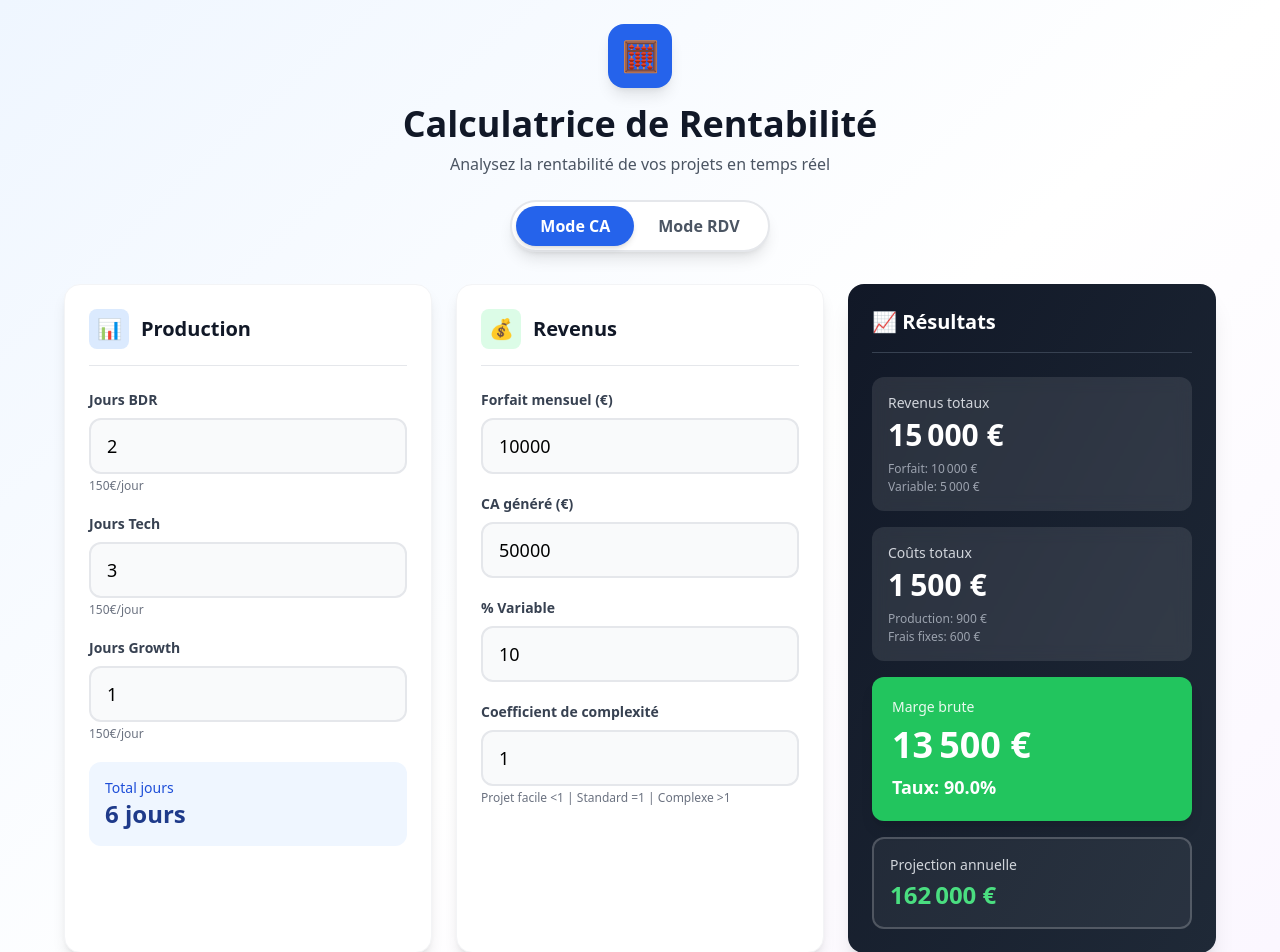
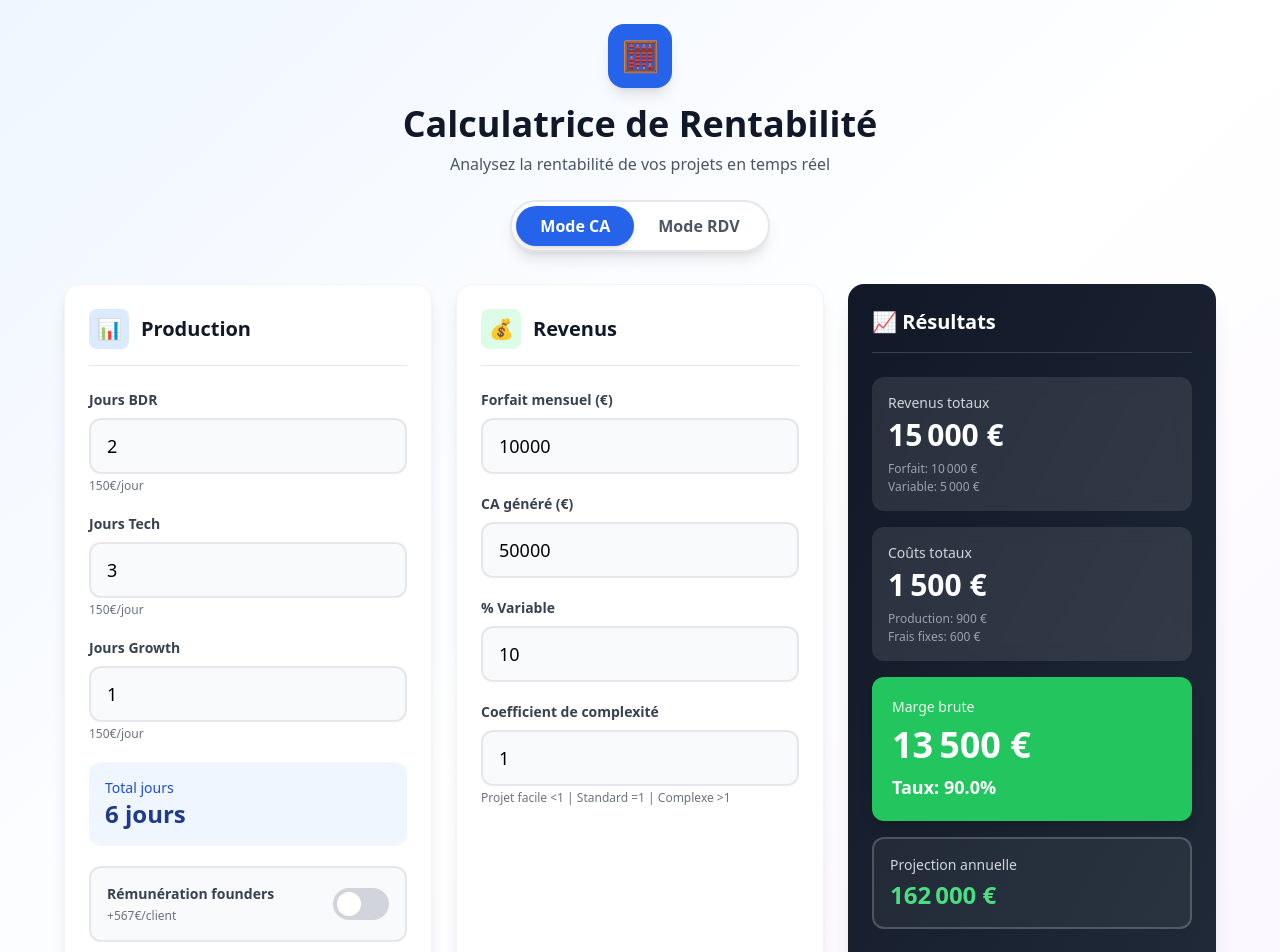
Before and after one commit to thomasbourhis/calcurenta, a React (Vite) app: page / in a window 1280 px wide. Shown: the top 952 px of the page. Built offline with nearby package versions, Linux system fonts and the light colour scheme.

Commit message:
Update App.jsx

```diff
--- a/src/App.jsx
+++ b/src/App.jsx
@@ -5,6 +5,7 @@ export default function App() {
   const [joursBDR, setJoursBDR] = useState(2);
   const [joursTech, setJoursTech] = useState(3);
   const [joursGrowth, setJoursGrowth] = useState(1);
+  const [remunerationFounders, setRemunerationFounders] = useState(false);
   const [forfaitMensuel, setForfaitMensuel] = useState(10000);
 
   // Mode CA
@@ -21,9 +22,12 @@ export default function App() {
   const COUT_TECH = 150;
   const COUT_GROWTH = 150;
   const FRAIS_FIXES_PAR_CLIENT = 600;
+  const REMUNERATION_FOUNDERS_TOTAL = 8500;
+  const REMUNERATION_FOUNDERS_PAR_CLIENT = REMUNERATION_FOUNDERS_TOTAL / 15;
 
   const coutsProduction = (joursBDR * COUT_BDR) + (joursTech * COUT_TECH) + (joursGrowth * COUT_GROWTH);
-  const coutsTotal = coutsProduction + FRAIS_FIXES_PAR_CLIENT;
+  const fraisFixesClient = FRAIS_FIXES_PAR_CLIENT + (remunerationFounders ? REMUNERATION_FOUNDERS_PAR_CLIENT : 0);
+  const coutsTotal = coutsProduction + fraisFixesClient;
 
   // Calcul du variable selon le mode
   const variable = mode === 'CA'
@@ -138,6 +142,32 @@ export default function App() {
               <div className="bg-blue-50 rounded-xl p-4 mt-4">
                 <div className="text-sm text-blue-700 font-medium">Total jours</div>
                 <div className="text-2xl font-bold text-blue-900">{joursBDR + joursTech + joursGrowth} jours</div>
+              </div>
+
+              <div className="bg-gray-50 rounded-xl p-4 border-2 border-gray-200">
+                <div className="flex items-center justify-between">
+                  <div>
+                    <div className="text-sm font-semibold text-gray-700">Rémunération founders</div>
+                    <div className="text-xs text-gray-500 mt-1">+{REMUNERATION_FOUNDERS_PAR_CLIENT.toFixed(0)}€/client</div>
+                  </div>
+                  <button
+                    onClick={() => setRemunerationFounders(!remunerationFounders)}
+                    className={`relative inline-flex h-8 w-14 items-center rounded-full transition-colors ${
+                      remunerationFounders ? 'bg-blue-600' : 'bg-gray-300'
+                    }`}
+                  >
+                    <span
+                      className={`inline-block h-6 w-6 transform rounded-full bg-white transition-transform ${
+                        remunerationFounders ? 'translate-x-7' : 'translate-x-1'
+                      }`}
+                    />
+                  </button>
+                </div>
+                {remunerationFounders && (
+                  <div className="text-xs text-gray-600 mt-2">
+                    8 500€/mois répartis sur 15 clients
+                  </div>
+                )}
               </div>
             </div>
           </div>
@@ -278,7 +308,10 @@ export default function App() {
                 <div className="text-3xl font-bold mb-2">{coutsTotal.toLocaleString('fr-FR')} €</div>
                 <div className="text-xs text-gray-400 space-y-0.5">
                   <div>Production: {coutsProduction.toLocaleString('fr-FR')} €</div>
-                  <div>Frais fixes: 600 €</div>
+                  <div>Frais fixes: {FRAIS_FIXES_PAR_CLIENT} €</div>
+                  {remunerationFounders && (
+                    <div>Rémunération founders: {REMUNERATION_FOUNDERS_PAR_CLIENT.toFixed(0)} €</div>
+                  )}
                 </div>
               </div>
 
@@ -307,6 +340,9 @@ export default function App() {
               <div className="text-sm text-amber-800 space-y-1">
                 <div>• Coût journalier BDR: {COUT_BDR}€ | Tech: {COUT_TECH}€ | Growth: {COUT_GROWTH}€</div>
                 <div>• Frais fixes mensuels: 6000€ répartis sur 10 clients = 600€/client</div>
+                {remunerationFounders && (
+                  <div>• Rémunération founders: 8 500€/mois répartis sur 15 clients = {REMUNERATION_FOUNDERS_PAR_CLIENT.toFixed(0)}€/client</div>
+                )}
                 <div>• Seuil d'alerte: marge &lt; 20%</div>
                 <div>• Mode actif: <strong>{mode === 'CA' ? 'Chiffre d\'affaires' : 'Rendez-vous (CPL)'}</strong></div>
               </div>
```
